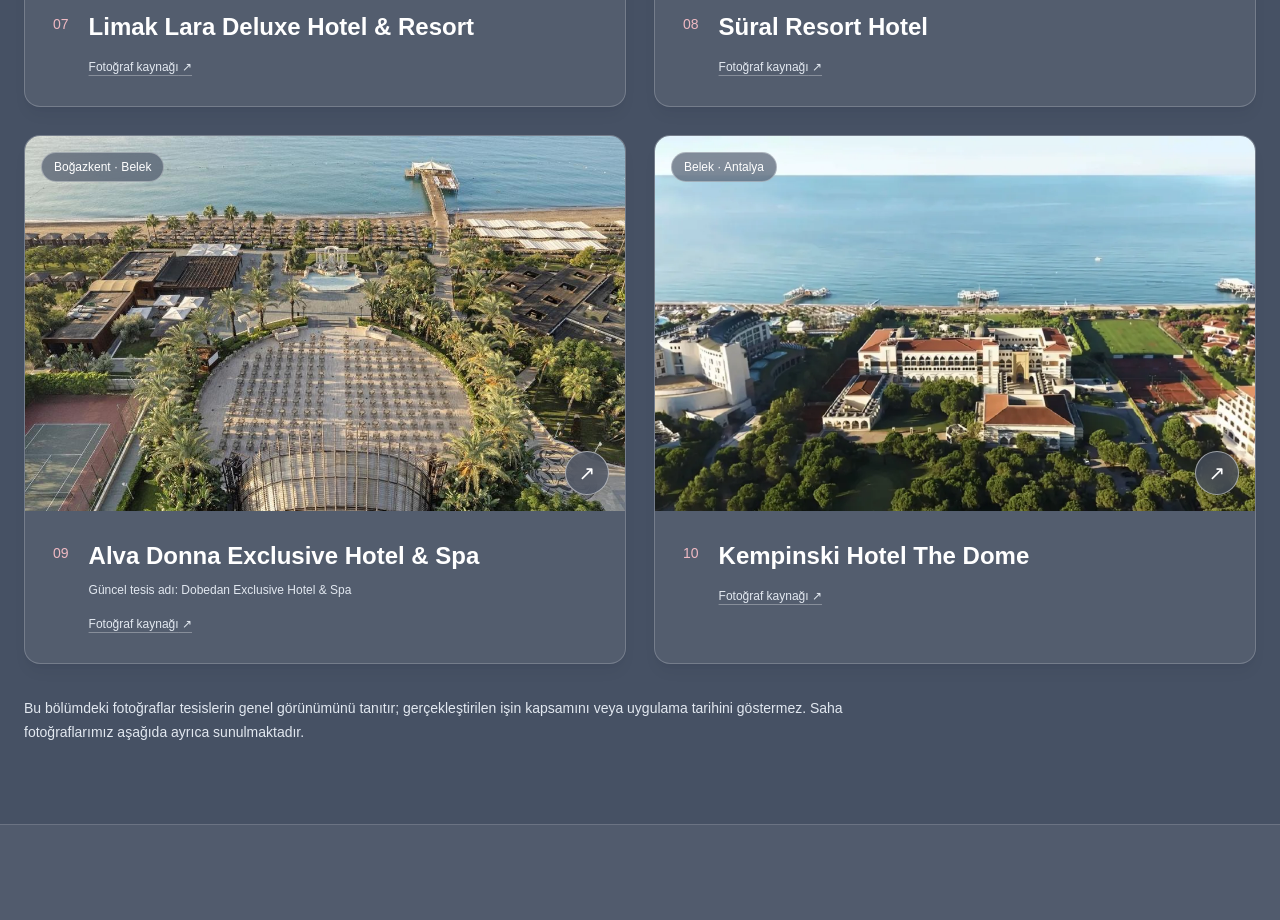
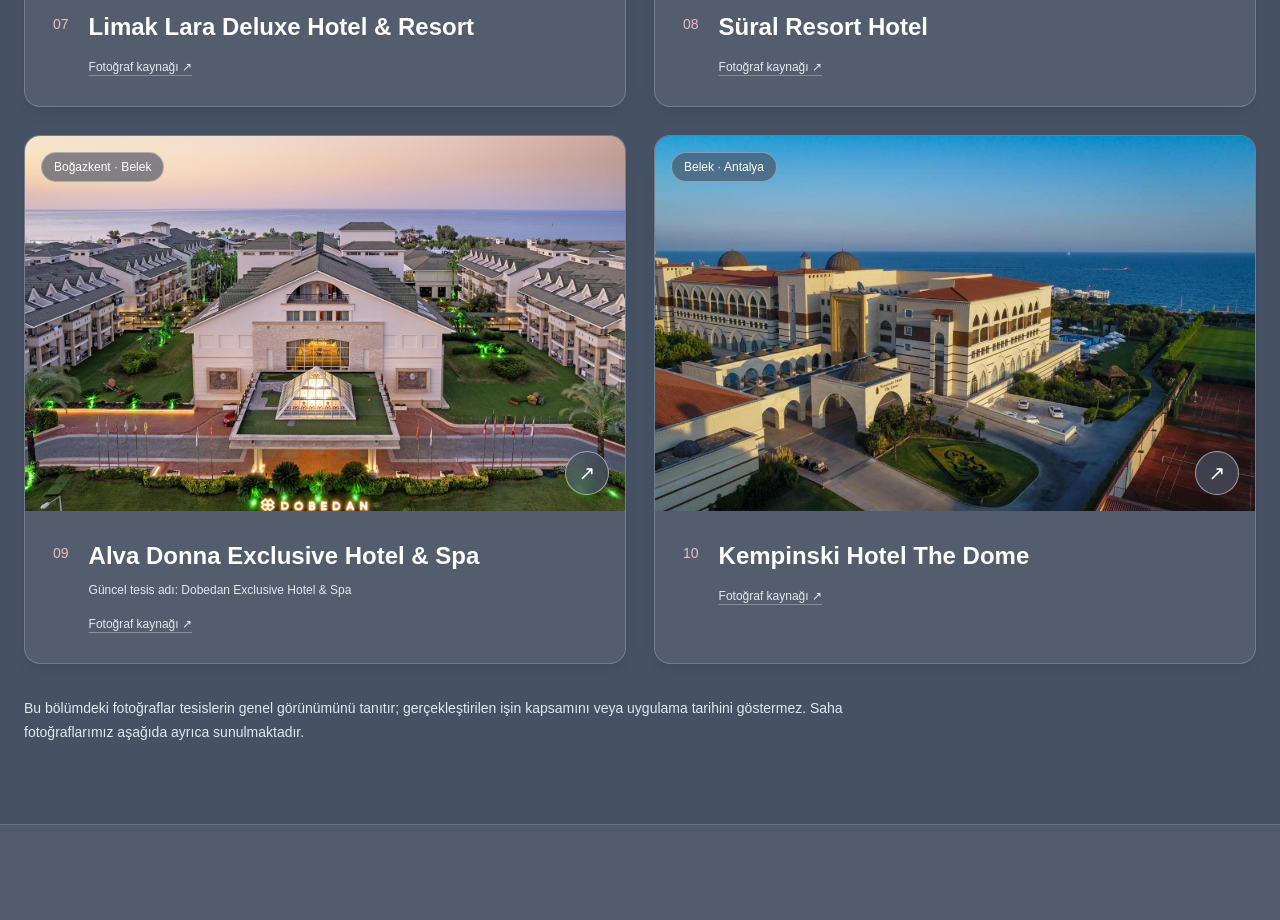
Before and after one commit to ataberko7/karotmimarlik, a Next.js app: page /projeler in a window 1280 px wide. Shown: the part 3220-4140 px from the top of the page. Built offline with nearby package versions, Linux system fonts and the light colour scheme.

Commit message:
Improve Alva Donna and Kempinski project imagery

```diff
--- a/data/hotel-projects.ts
+++ b/data/hotel-projects.ts
@@ -8,5 +8,5 @@ export const hotelProjects = [
   { id: "limak-lara", name: "Limak Lara Deluxe Hotel & Resort", region: "Lara / Kundu", location: "Lara · Antalya", row: 42, image: "/images/hotels/limak-lara-aerial.jpg", position: "center 72%", source: "https://www.limakhotels.com/tr/limak-lara-gallery" },
   { id: "sural-resort", name: "Süral Resort Hotel", region: "Side / Manavgat", location: "Çolaklı · Manavgat", row: 22, image: "/images/hotels/sural-resort-aerial.jpg", position: "center 42%", source: "https://sural.com.tr/en/hotels/sural-resort/" },
   { id: "alva-donna", name: "Alva Donna Exclusive Hotel & Spa", currentName: "Dobedan Exclusive Hotel & Spa", region: "Belek", location: "Boğazkent · Belek", row: 38, image: "/images/hotels/alva-donna-aerial.jpg", position: "center 28%", source: "https://www.dobedanhotels.com/en/hotels/dobedan-exclusive-hotel-spa/" },
-  { id: "kempinski-dome", name: "Kempinski Hotel The Dome", region: "Belek", location: "Belek · Antalya", row: 46, image: "/images/hotels/kempinski-dome-aerial.webp", position: "center 52%", source: "https://www.kempinski.com/en/hotel-the-dome/gallery" },
+  { id: "kempinski-dome", name: "Kempinski Hotel The Dome", region: "Belek", location: "Belek · Antalya", row: 46, image: "/images/hotels/kempinski-dome-aerial.jpg", position: "center 48%", source: "https://www.kempinski.com/en/hotel-the-dome/gallery" },
 ];
```
Also changed, not shown: public/images/hotels/alva-donna-aerial.jpg, public/images/hotels/kempinski-dome-aerial.jpg (added).
